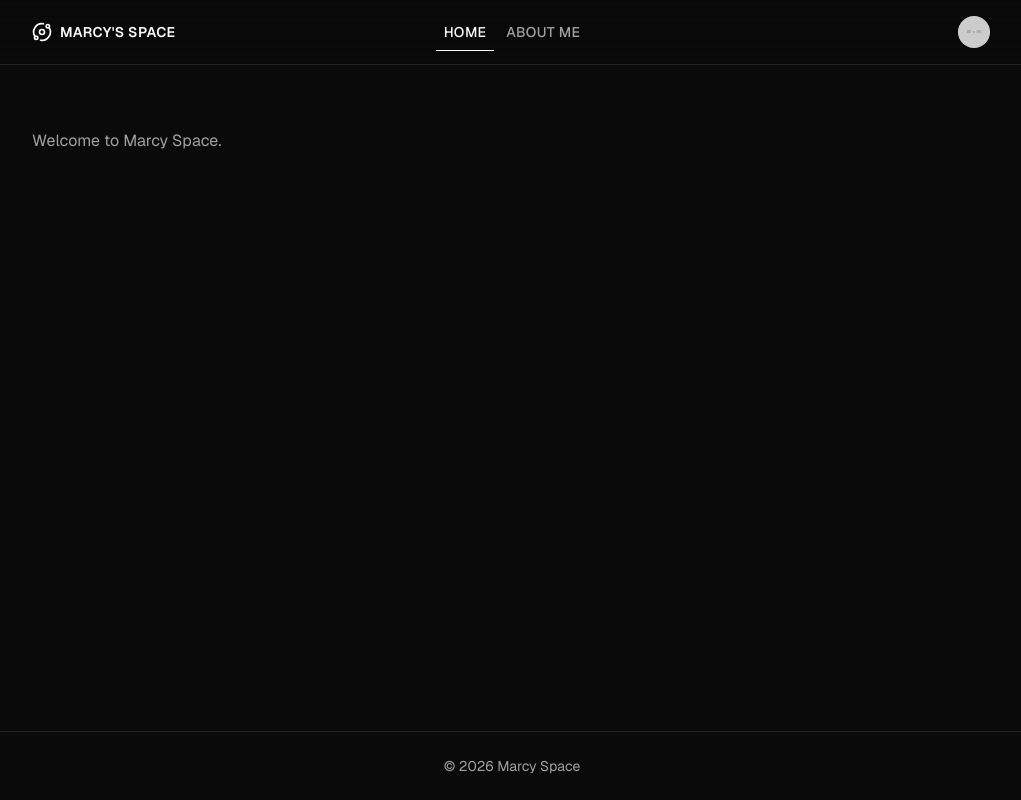
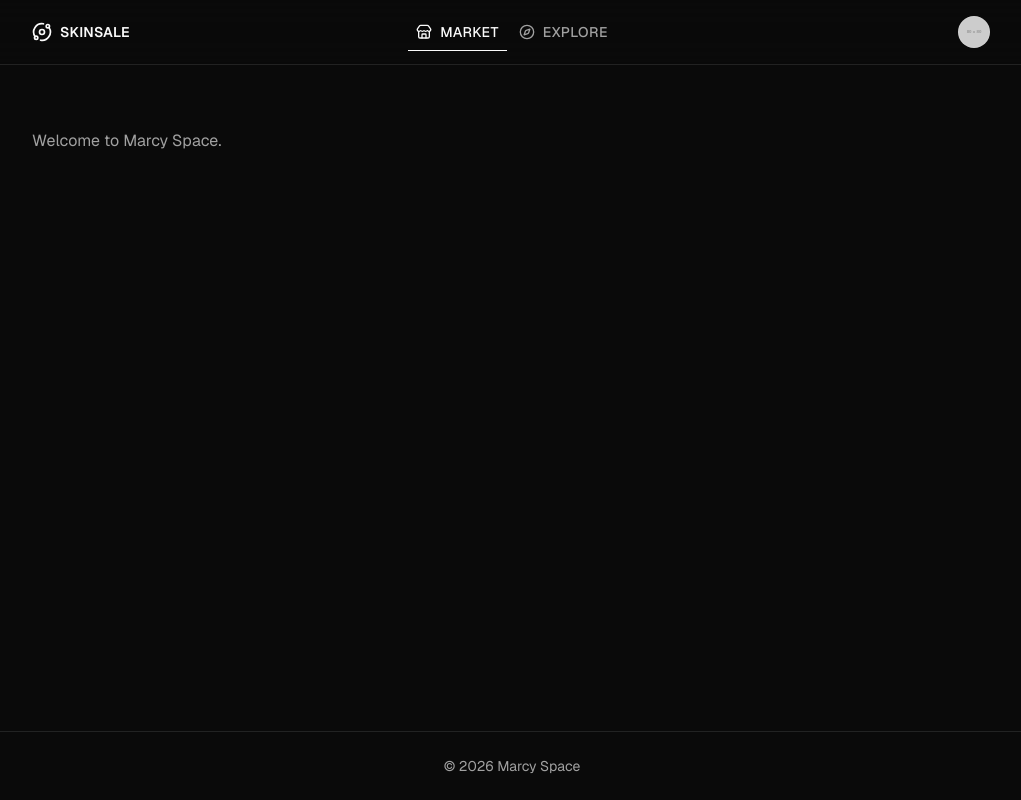
Before and after one commit to marcy-fletcher/marcy-space, a Next.js app: page / in a window 1280 px wide. Shown: the whole page, without its empty margins (128-1149 px from the left). Built offline with nearby package versions, Linux system fonts and the light colour scheme.

Commit message:
feat: rebranding

```diff
--- a/components/shared/site-header.tsx
+++ b/components/shared/site-header.tsx
@@ -5,13 +5,16 @@ import { usePathname } from "next/navigation"
 import { useTheme } from "next-themes"
 import { useState } from "react"
 import {
+  CompassIcon,
   LogOutIcon,
   MenuIcon,
   MonitorIcon,
   MoonIcon,
   OrbitIcon,
   SettingsIcon,
+  StoreIcon,
   SunIcon,
+  type LucideIcon,
   UserRoundIcon,
 } from "lucide-react"
 
@@ -39,17 +42,19 @@ import {
 import { cn } from "@/lib/utils"
 
 const navigation = [
-  { href: "/", label: "Home" },
-  { href: "/about", label: "About me" },
+  { href: "/", label: "Market", icon: StoreIcon },
+  { href: "/about", label: "Explore", icon: CompassIcon },
 ]
 
 function NavigationLink({
   href,
+  icon: Icon,
   label,
   mobile = false,
   onNavigate,
 }: {
   href: string
+  icon: LucideIcon
   label: string
   mobile?: boolean
   onNavigate?: () => void
@@ -63,7 +68,7 @@ function NavigationLink({
       aria-current={isActive ? "page" : undefined}
       onClick={onNavigate}
       className={cn(
-        "font-medium tracking-wide uppercase transition-colors hover:text-foreground focus-visible:outline-none focus-visible:ring-2 focus-visible:ring-ring",
+        "inline-flex items-center gap-2 font-medium tracking-wide uppercase transition-colors hover:text-foreground focus-visible:outline-none focus-visible:ring-2 focus-visible:ring-ring",
         mobile
           ? "rounded-md px-3 py-2 text-base"
           : "border-b px-2 py-2 text-sm",
@@ -76,6 +81,7 @@ function NavigationLink({
             : "border-transparent text-muted-foreground hover:border-border"
       )}
     >
+      <Icon className="size-4" aria-hidden="true" />
       {label}
     </Link>
   )
@@ -164,7 +170,7 @@ export function SiteHeader() {
         <div className="flex min-w-0 items-center gap-2">
           <OrbitIcon className="size-5 shrink-0" aria-hidden="true" />
           <span className="truncate text-xs leading-none font-semibold tracking-wide uppercase sm:text-sm">
-            Marcy&apos;s Space
+            SKINSALE
           </span>
         </div>
 
--- a/next.config.ts
+++ b/next.config.ts
@@ -3,6 +3,17 @@ import type {NextConfig} from "next";
 const nextConfig: NextConfig = {
   output: "export",
   basePath: process.env.PAGES_BASE_PATH,
+  images: {
+    unoptimized: true,
+    remotePatterns: [
+      {
+        protocol: "https",
+        hostname: "placehold.co",
+        port: "",
+        pathname: "/**",
+      },
+    ],
+  },
 };
 
 export default nextConfig;
```
